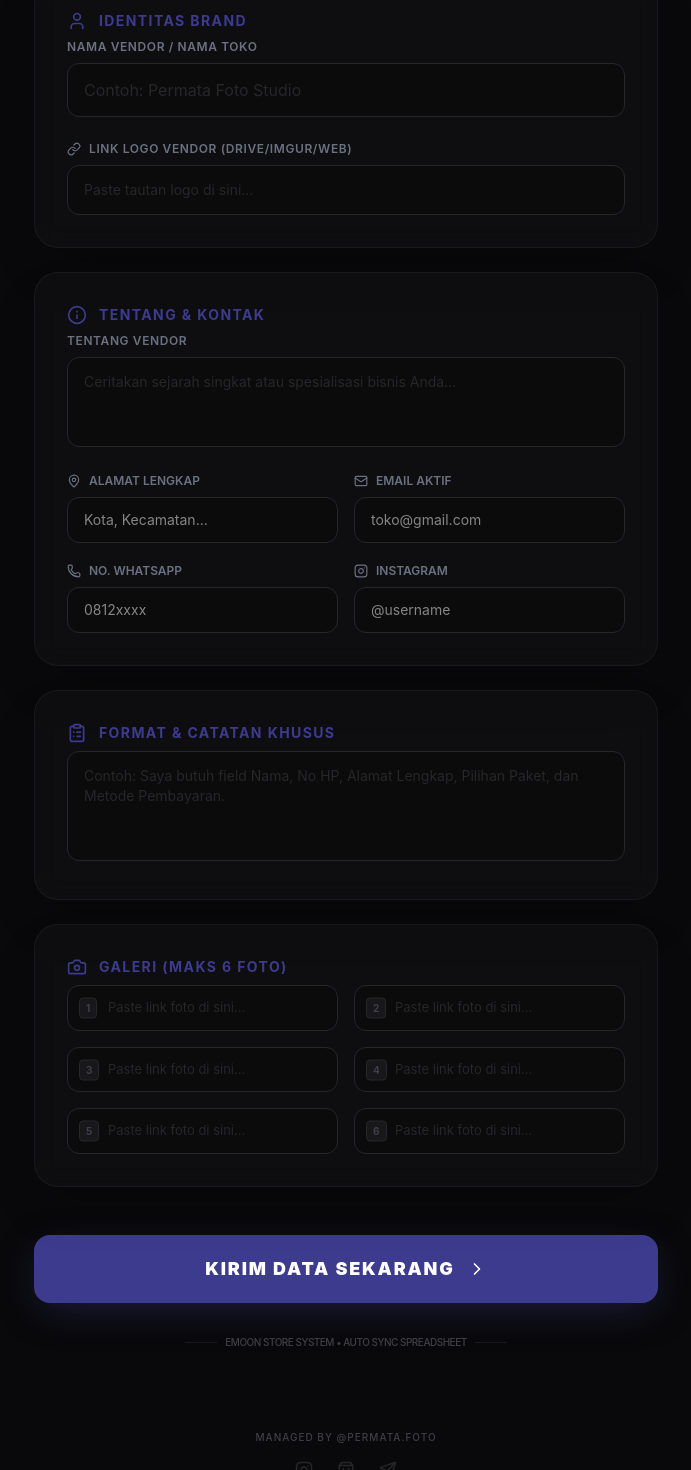
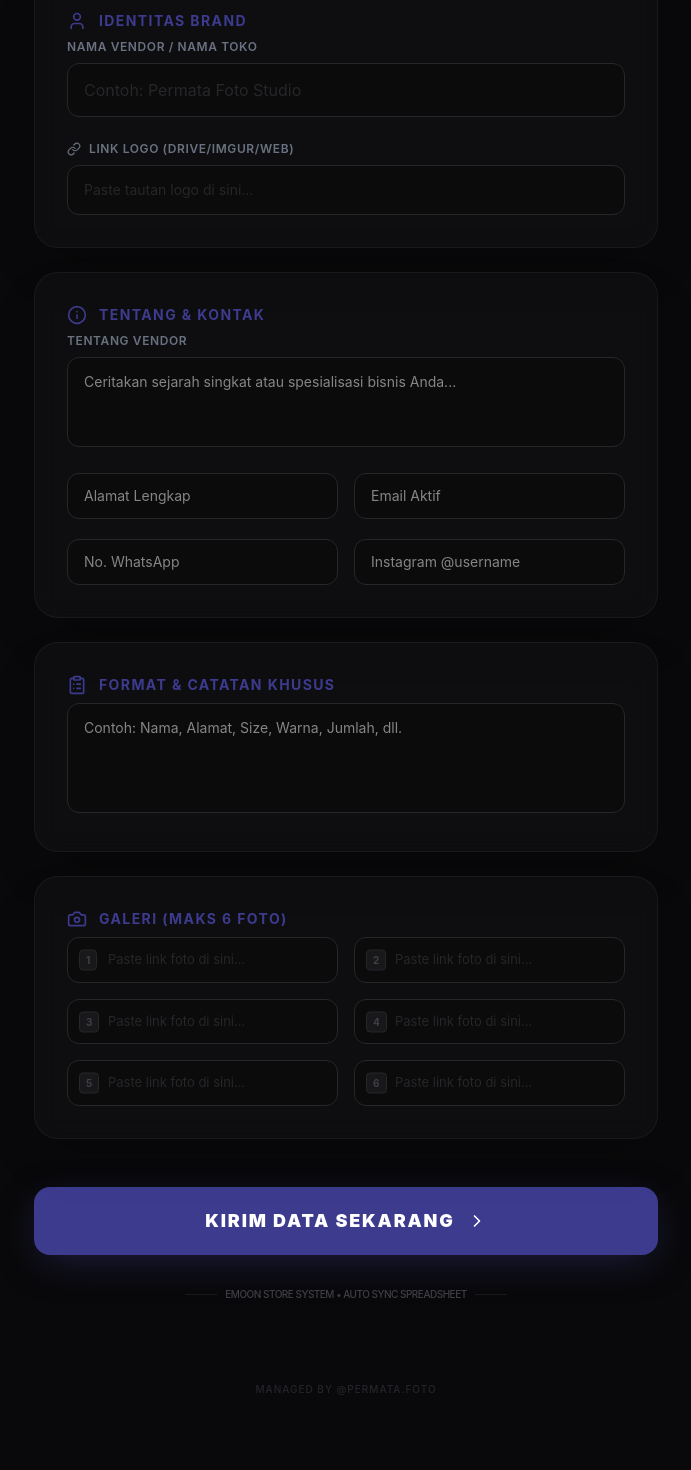
Before and after one commit to Febdk/Emoon-Web-V1.0, a React (Vite) app: page /OrderForm in a window 1280 px wide. Shown: the part 366-1836 px from the top of the page, without its empty margins (294-985 px from the left). Built offline with nearby package versions, Linux system fonts and the light colour scheme.

Commit message:
nambahain notif sukses terkirim

```diff
--- a/src/app/components/OrderForm.jsx
+++ b/src/app/components/OrderForm.jsx
@@ -14,17 +14,17 @@ import {
   Link as LinkIcon,
   ClipboardList,
   ArrowLeft,
+  CheckCircle2, // Ikon baru untuk modal sukses
 } from "lucide-react";
 
 // --- CONFIGURATION ---
-const ADMIN_WHATSAPP = "6285291619898"; // Nomor Admin Emoon Store
-const PRIMARY_COLOR = "#3D3B8E"; // Warna Dominan
+const ADMIN_WHATSAPP = "6285291619898";
+const PRIMARY_COLOR = "#3D3B8E";
 const SCRIPT_URL =
-  "https://script.google.com/macros/s/AKfycbzkKlinosEvZ8tKFJCP51hrnLB4Y69QH6vPf9BxGW9k0Udp6nJdxSx4yG1Rcw_RRPkm/exec"; //link api shet
+  "https://script.google.com/macros/s/AKfycbzkKlinosEvZ8tKFJCP51hrnLB4Y69QH6vPf9BxGW9k0Udp6nJdxSx4yG1Rcw_RRPkm/exec";
 
-const OrderForm = () => {
-  const navigate = useNavigate();
-  const [formData, setFormData] = useState({
+// Initial state untuk mempermudah reset form
+const initialFormState = {
   vendorName: "",
   vendorLogo: "",
   about: "",
@@ -34,9 +34,13 @@ const OrderForm = () => {
   instagram: "",
   orderFormat: "",
   images: ["", "", "", "", "", ""],
-  });
+};
 
+const OrderForm = () => {
+  const navigate = useNavigate();
+  const [formData, setFormData] = useState(initialFormState);
   const [isLoading, setIsLoading] = useState(false);
+  const [isSuccess, setIsSuccess] = useState(false); // State untuk modal sukses
 
   useEffect(() => {
     window.scrollTo(0, 0);
@@ -53,7 +57,6 @@ const OrderForm = () => {
     setFormData((prev) => ({ ...prev, images: newImages }));
   };
 
-  // MODIFIKASI FUNGSI SUBMIT UNTUK SPREADSHEET
   const handleSubmit = async (e) => {
     e.preventDefault();
     setIsLoading(true);
@@ -62,7 +65,6 @@ const OrderForm = () => {
 
     try {
       // 1. KIRIM DATA KE GOOGLE SPREADSHEET
-      // Menggunakan mode no-cors karena Google Script tidak mendukung CORS redirect secara native untuk fetch
       await fetch(SCRIPT_URL, {
         method: "POST",
         mode: "no-cors",
@@ -93,32 +95,58 @@ const OrderForm = () => {
           ? validImages.map((url, i) => `   ${i + 1}. ${url}`).join("\n")
           : "   - Tidak ada link foto -") +
         `\n\n━━━━━━━━━━━━━━━━━━━━\n` +
-        `_Mohon segera diproses untuk pembuatan form order saya. Terima kasih!_`;
+        `_Data otomatis tersinkron ke Spreadsheet Emoon System._`;
 
       const encodedMessage = encodeURIComponent(message);
       const waUrl = `https://wa.me/${ADMIN_WHATSAPP}?text=${encodedMessage}`;
 
-      // Jeda dikit biar fetch-nya kelar dulu baru buka WA
-      setTimeout(() => {
+      // Buka WA di tab baru
       window.open(waUrl, "_blank");
+
+      // 3. RESET FORM & TAMPILKAN MODAL SUKSES
+      setFormData(initialFormState);
+      setIsSuccess(true);
       setIsLoading(false);
-      }, 500);
     } catch (error) {
-      console.error("Gagal mengirim ke Spreadsheet:", error);
-      // Tetap buka WA walaupun spreadsheet gagal biar gak rugi
-      const encodedMessage = encodeURIComponent(
-        "Sistem sedang sibuk, tapi saya ingin order lewat WA langsung.",
+      console.error("Gagal mengirim data:", error);
+      setIsLoading(false);
+      alert(
+        "Terjadi masalah jaringan, namun Anda tetap bisa mengirim via WhatsApp.",
       );
-      window.open(
-        `https://wa.me/${ADMIN_WHATSAPP}?text=${encodedMessage}`,
-        "_blank",
-      );
-      setIsLoading(false);
     }
   };
 
   return (
-    <div className="min-h-screen bg-zinc-950 text-white font-sans selection:bg-[#3D3B8E] selection:text-white pb-20">
+    <div className="min-h-screen bg-zinc-950 text-white font-sans selection:bg-[#3D3B8E] selection:text-white pb-20 relative">
+      {/* MODAL SUKSES OVERLAY */}
+      {isSuccess && (
+        <div className="fixed inset-0 z-[100] flex items-center justify-center px-6">
+          <div
+            className="absolute inset-0 bg-black/80 backdrop-blur-md"
+            onClick={() => setIsSuccess(false)}
+          ></div>
+          <div className="bg-zinc-900 border border-[#3D3B8E]/50 p-8 rounded-3xl max-w-sm w-full text-center relative z-10 animate-in zoom-in-95 duration-300 shadow-[0_0_50px_rgba(61,59,142,0.2)]">
+            <div className="w-20 h-20 bg-[#3D3B8E]/20 rounded-full flex items-center justify-center mx-auto mb-6">
+              <CheckCircle2 size={48} className="text-[#3D3B8E]" />
+            </div>
+            <h2 className="text-2xl font-black mb-2 uppercase tracking-tight">
+              Berhasil Terkirim!
+            </h2>
+            <p className="text-gray-400 text-sm mb-8 leading-relaxed">
+              Data Anda sudah masuk ke sistem kami. Tim Emoon akan segera
+              memproses pembuatan form order Anda.
+            </p>
+            <button
+              onClick={() => setIsSuccess(false)}
+              className="w-full py-4 bg-[#3D3B8E] hover:bg-[#4d4ac2] rounded-xl font-bold transition-all uppercase tracking-widest text-xs active:scale-95"
+            >
+              Tutup & Buat Baru
+            </button>
+          </div>
+        </div>
+      )}
+
+      {/* Glow Effect Background */}
       <div className="fixed top-0 left-1/2 -translate-x-1/2 w-full max-w-2xl h-[500px] bg-gradient-to-b from-[#3D3B8E]/30 to-transparent blur-[120px] -z-10 pointer-events-none"></div>
 
       <header className="pt-12 pb-12 px-6 text-center">
@@ -138,19 +166,20 @@ const OrderForm = () => {
           Emoon <span className="text-[#3D3B8E]">Store</span>
         </h1>
         <p className="text-gray-400 text-sm max-w-xs mx-auto leading-relaxed">
-          Silahkan lengkapi data vendor Anda di bawah ini untuk memulai
-          pembuatan sistem Form Order + Backup Spreadsheet Otomatis.
+          Lengkapi data vendor Anda. Data otomatis tersinkron ke{" "}
+          <span className="text-white font-bold italic">Spreadsheet</span> dan
+          WhatsApp admin.
         </p>
       </header>
 
       <main className="max-w-2xl mx-auto px-6">
         <form onSubmit={handleSubmit} className="space-y-6">
+          {/* Section 1: Brand Identity */}
           <div className="bg-zinc-900/40 backdrop-blur-md border border-zinc-800/50 rounded-3xl p-6 md:p-8 space-y-6 shadow-2xl">
             <div className="flex items-center gap-3 text-[#3D3B8E] mb-2 font-bold uppercase tracking-widest text-sm">
               <User size={20} className="shrink-0" />
               Identitas Brand
             </div>
-
             <div className="grid gap-6">
               <div className="group">
                 <label className="block text-xs font-semibold text-gray-500 uppercase tracking-wider mb-2 group-focus-within:text-[#3D3B8E] transition-colors">
@@ -166,10 +195,9 @@ const OrderForm = () => {
                   className="w-full bg-zinc-950/60 border border-zinc-800 rounded-xl px-4 py-3.5 focus:outline-none focus:border-[#3D3B8E] focus:ring-1 focus:ring-[#3D3B8E]/40 transition-all placeholder:text-zinc-800"
                 />
               </div>
-
               <div className="group">
                 <label className="Block text-xs font-semibold text-gray-500 uppercase tracking-wider mb-2 group-focus-within:text-[#3D3B8E] transition-colors flex items-center gap-2">
-                  <LinkIcon size={14} /> Link Logo Vendor (Drive/Imgur/Web)
+                  <LinkIcon size={14} /> Link Logo (Drive/Imgur/Web)
                 </label>
                 <input
                   type="text"
@@ -177,21 +205,21 @@ const OrderForm = () => {
                   value={formData.vendorLogo}
                   onChange={handleInputChange}
                   placeholder="Paste tautan logo di sini..."
-                  className="w-full bg-zinc-950/60 border border-zinc-800 rounded-xl px-4 py-3.5 focus:outline-none focus:border-[#3D3B8E] focus:ring-1 focus:ring-[#3D3B8E]/40 transition-all placeholder:text-zinc-800 text-sm"
+                  className="w-full bg-zinc-950/60 border border-zinc-800 rounded-xl px-4 py-3.5 focus:outline-none focus:border-[#3D3B8E] transition-all placeholder:text-zinc-800 text-sm"
                 />
               </div>
             </div>
           </div>
 
+          {/* Section 2: About & Contact */}
           <div className="bg-zinc-900/40 backdrop-blur-md border border-zinc-800/50 rounded-3xl p-6 md:p-8 space-y-6 shadow-2xl">
             <div className="flex items-center gap-3 text-[#3D3B8E] mb-2 font-bold uppercase tracking-widest text-sm">
               <Info size={20} className="shrink-0" />
               Tentang & Kontak
             </div>
-
             <div className="space-y-5">
               <div className="group">
-                <label className="block text-xs font-semibold text-gray-500 uppercase tracking-wider mb-2 group-focus-within:text-[#3D3B8E] transition-colors">
+                <label className="block text-xs font-semibold text-gray-500 uppercase tracking-wider mb-2 group-focus-within:text-[#3D3B8E]">
                   Tentang Vendor
                 </label>
                 <textarea
@@ -201,74 +229,53 @@ const OrderForm = () => {
                   onChange={handleInputChange}
                   rows="3"
                   placeholder="Ceritakan sejarah singkat atau spesialisasi bisnis Anda..."
-                  className="w-full bg-zinc-950/60 border border-zinc-800 rounded-xl px-4 py-3.5 focus:outline-none focus:border-[#3D3B8E] focus:ring-1 focus:ring-[#3D3B8E]/40 transition-all resize-none placeholder:text-zinc-800 text-sm"
+                  className="w-full bg-zinc-950/60 border border-zinc-800 rounded-xl px-4 py-3.5 focus:outline-none focus:border-[#3D3B8E] transition-all resize-none text-sm"
                 ></textarea>
               </div>
-
               <div className="grid md:grid-cols-2 gap-4">
-                <div className="group">
-                  <label className="flex items-center gap-2 text-xs font-semibold text-gray-500 uppercase mb-2 group-focus-within:text-[#3D3B8E]">
-                    <MapPin size={14} /> Alamat Lengkap
-                  </label>
                 <input
                   required
                   type="text"
                   name="address"
                   value={formData.address}
                   onChange={handleInputChange}
-                    placeholder="Kota, Kecamatan..."
+                  placeholder="Alamat Lengkap"
                   className="w-full bg-zinc-950/60 border border-zinc-800 rounded-xl px-4 py-3 focus:outline-none focus:border-[#3D3B8E] transition-all text-sm"
                 />
-                </div>
-                <div className="group">
-                  <label className="flex items-center gap-2 text-xs font-semibold text-gray-500 uppercase mb-2 group-focus-within:text-[#3D3B8E]">
-                    <Mail size={14} /> Email Aktif
-                  </label>
                 <input
                   required
                   type="email"
                   name="email"
                   value={formData.email}
                   onChange={handleInputChange}
-                    placeholder="toko@gmail.com"
+                  placeholder="Email Aktif"
                   className="w-full bg-zinc-950/60 border border-zinc-800 rounded-xl px-4 py-3 focus:outline-none focus:border-[#3D3B8E] transition-all text-sm"
                 />
               </div>
-              </div>
-
               <div className="grid md:grid-cols-2 gap-4">
-                <div className="group">
-                  <label className="flex items-center gap-2 text-xs font-semibold text-gray-500 uppercase mb-2 group-focus-within:text-[#3D3B8E]">
-                    <Phone size={14} /> No. WhatsApp
-                  </label>
                 <input
                   required
                   type="tel"
                   name="phone"
                   value={formData.phone}
                   onChange={handleInputChange}
-                    placeholder="0812xxxx"
+                  placeholder="No. WhatsApp"
                   className="w-full bg-zinc-950/60 border border-zinc-800 rounded-xl px-4 py-3 focus:outline-none focus:border-[#3D3B8E] transition-all text-sm"
                 />
-                </div>
-                <div className="group">
-                  <label className="flex items-center gap-2 text-xs font-semibold text-gray-500 uppercase mb-2 group-focus-within:text-[#3D3B8E]">
-                    <Instagram size={14} /> Instagram
-                  </label>
                 <input
                   required
                   type="text"
                   name="instagram"
                   value={formData.instagram}
                   onChange={handleInputChange}
-                    placeholder="@username"
+                  placeholder="Instagram @username"
                   className="w-full bg-zinc-950/60 border border-zinc-800 rounded-xl px-4 py-3 focus:outline-none focus:border-[#3D3B8E] transition-all text-sm"
                 />
               </div>
             </div>
           </div>
-          </div>
 
+          {/* Section 3: Format Order */}
           <div className="bg-zinc-900/40 backdrop-blur-md border border-zinc-800/50 rounded-3xl p-6 md:p-8 space-y-6 shadow-2xl">
             <div className="flex items-center gap-3 text-[#3D3B8E] mb-2 font-bold uppercase tracking-widest text-sm">
               <ClipboardList size={20} className="shrink-0" />
@@ -280,11 +287,12 @@ const OrderForm = () => {
               value={formData.orderFormat}
               onChange={handleInputChange}
               rows="4"
-              placeholder="Contoh: Saya butuh field Nama, No HP, Alamat Lengkap, Pilihan Paket, dan Metode Pembayaran."
-              className="w-full bg-zinc-950/60 border border-zinc-800 rounded-xl px-4 py-3.5 focus:outline-none focus:border-[#3D3B8E] focus:ring-1 focus:ring-[#3D3B8E]/40 transition-all resize-none placeholder:text-zinc-800 text-sm"
+              placeholder="Contoh: Nama, Alamat, Size, Warna, Jumlah, dll."
+              className="w-full bg-zinc-950/60 border border-zinc-800 rounded-xl px-4 py-3.5 focus:outline-none focus:border-[#3D3B8E] transition-all resize-none text-sm"
             ></textarea>
           </div>
 
+          {/* Section 4: Gallery */}
           <div className="bg-zinc-900/40 backdrop-blur-md border border-zinc-800/50 rounded-3xl p-6 md:p-8 space-y-6 shadow-2xl">
             <div className="flex items-center gap-3 text-[#3D3B8E] mb-2 font-bold uppercase tracking-widest text-sm">
               <Camera size={20} className="shrink-0" />
@@ -293,7 +301,7 @@ const OrderForm = () => {
             <div className="grid grid-cols-1 md:grid-cols-2 gap-4">
               {formData.images.map((img, idx) => (
                 <div key={idx} className="relative group">
-                  <span className="absolute left-3 top-1/2 -translate-y-1/2 text-[10px] font-bold text-zinc-700 bg-zinc-900 px-1.5 py-0.5 rounded border border-zinc-800 group-focus-within:text-[#3D3B8E] transition-colors">
+                  <span className="absolute left-3 top-1/2 -translate-y-1/2 text-[10px] font-bold text-zinc-700 bg-zinc-900 px-1.5 py-0.5 rounded border border-zinc-800">
                     {idx + 1}
                   </span>
                   <input
@@ -308,6 +316,7 @@ const OrderForm = () => {
             </div>
           </div>
 
+          {/* Submit Button */}
           <div className="pt-6">
             <button
               type="submit"
@@ -329,7 +338,7 @@ const OrderForm = () => {
             <div className="mt-8 flex flex-col items-center justify-center gap-4 text-zinc-700">
               <div className="flex items-center gap-2">
                 <span className="h-px w-8 bg-zinc-900"></span>
-                <p className="text-[10px] font-medium uppercase tracking-tighter">
+                <p className="text-[10px] font-medium uppercase tracking-tighter text-center">
                   Emoon Store System • Auto Sync Spreadsheet
                 </p>
                 <span className="h-px w-8 bg-zinc-900"></span>
@@ -339,24 +348,10 @@ const OrderForm = () => {
         </form>
       </main>
 
-      <footer className="mt-20 text-center">
+      <footer className="mt-20 text-center opacity-50">
         <p className="text-zinc-700 text-[10px] font-medium tracking-widest uppercase mb-4">
           Managed by @permata.foto
         </p>
-        <div className="flex justify-center gap-6 text-zinc-800">
-          <Instagram
-            size={18}
-            className="hover:text-[#3D3B8E] cursor-pointer transition-colors"
-          />
-          <ShoppingBag
-            size={18}
-            className="hover:text-[#3D3B8E] cursor-pointer transition-colors"
-          />
-          <Send
-            size={18}
-            className="hover:text-[#3D3B8E] cursor-pointer transition-colors"
-          />
-        </div>
       </footer>
     </div>
   );
```
Lines whose indentation alone changed are shown as unchanged.
